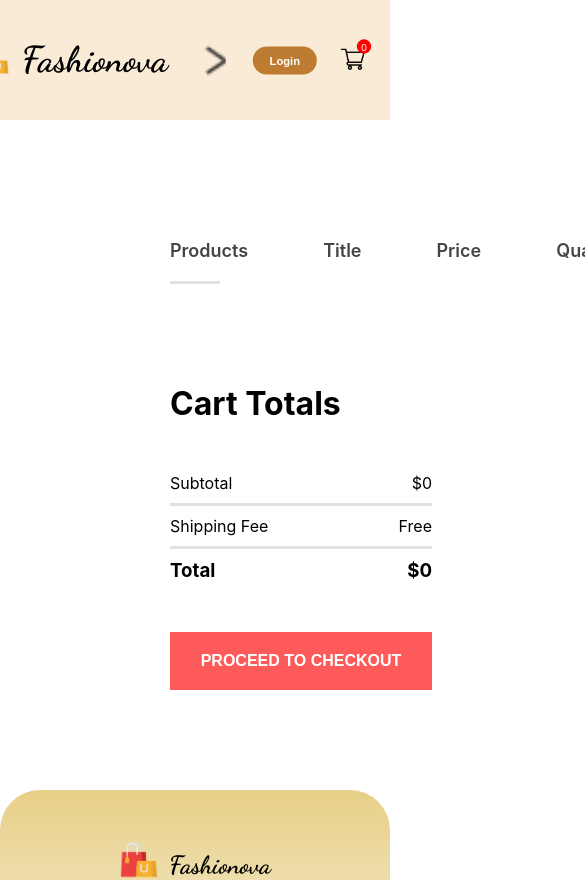
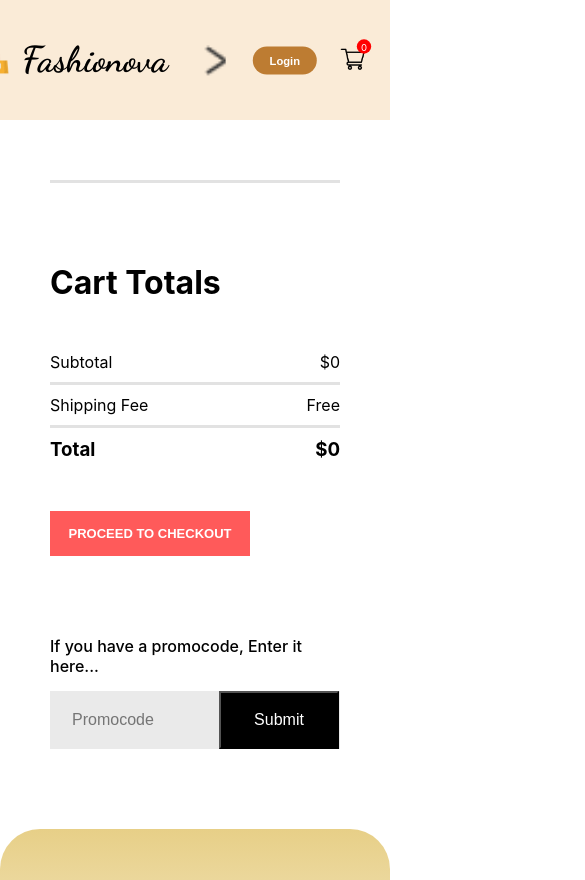
Before and after one commit to Shreeyog-Gaikwad/Fashionova, a React (Create React App) app in the folder frontend/: page /cart in a window 390 px wide. Shown: the top 880 px of the page, 585 px wide, since content can reach past the window. Built offline with nearby package versions, Linux system fonts and the light colour scheme.

Commit message:
Cartitems Responsiveness Added

```diff
--- a/frontend/src/Components/CartItems/CartItems.css
+++ b/frontend/src/Components/CartItems/CartItems.css
@@ -103,3 +103,60 @@
     color: white;
     cursor: pointer;
 }
+
+@media(max-width:1280px){
+    .cartitems{
+        margin: 60px 50px;
+    }
+    .cartitems-format-main{
+        grid-template-columns: 0.5fr 3fr 0.5fr 0.5fr 0.5fr 0.5fr;
+        gap: 20px;
+        padding: 15px 0px;
+        font-size: 15px;
+    }
+    .carticon-product-icon{
+        height: 50px;
+    }
+    .carticon-remove-icon{
+        margin: auto;
+    }
+    .cartitems-quantity{
+        width: 40px;
+        height: 30px;
+    }
+    .cartitems-down{
+        margin: 80px 0px;
+        flex-direction: column;
+        gap: 80px;
+    }
+    .cartitems-total{
+        margin: 0;
+    }
+    .cartitems-total button{
+        max-width: 200px;
+        height: 45px;
+        font-size: 13px;
+    }
+    .cartitems-promobox{
+        width: auto;
+        max-width: 500;
+    }
+    .cartitems-promobox input{
+        width: 100%;
+    }
+    .cartitems-promobox button{
+        width: 120px;
+        margin-left: -125px;
+    }
+}
+
+@media(max-width:500px){
+    .cartitems-format-main{
+        display: none;
+        grid-template-columns: 0.5fr 3fr 0.5fr;
+        gap: 10px;
+    }
+    .cartitems-format{
+        display: grid;
+    }
+}
```
